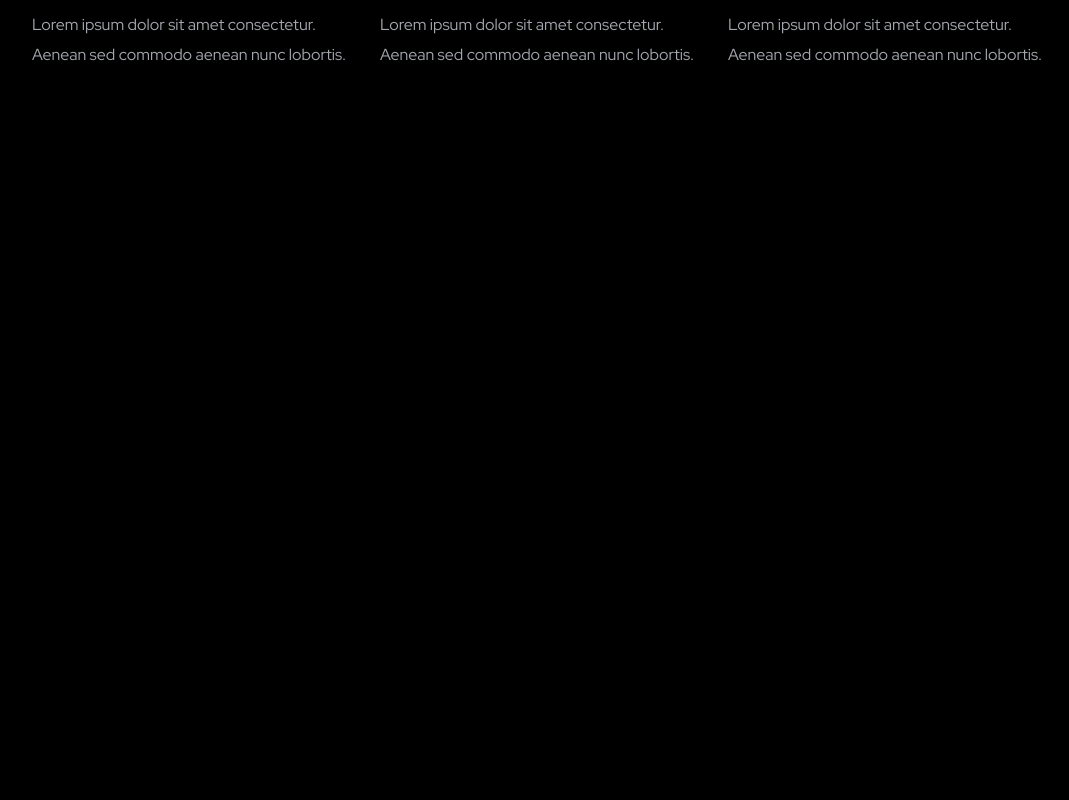
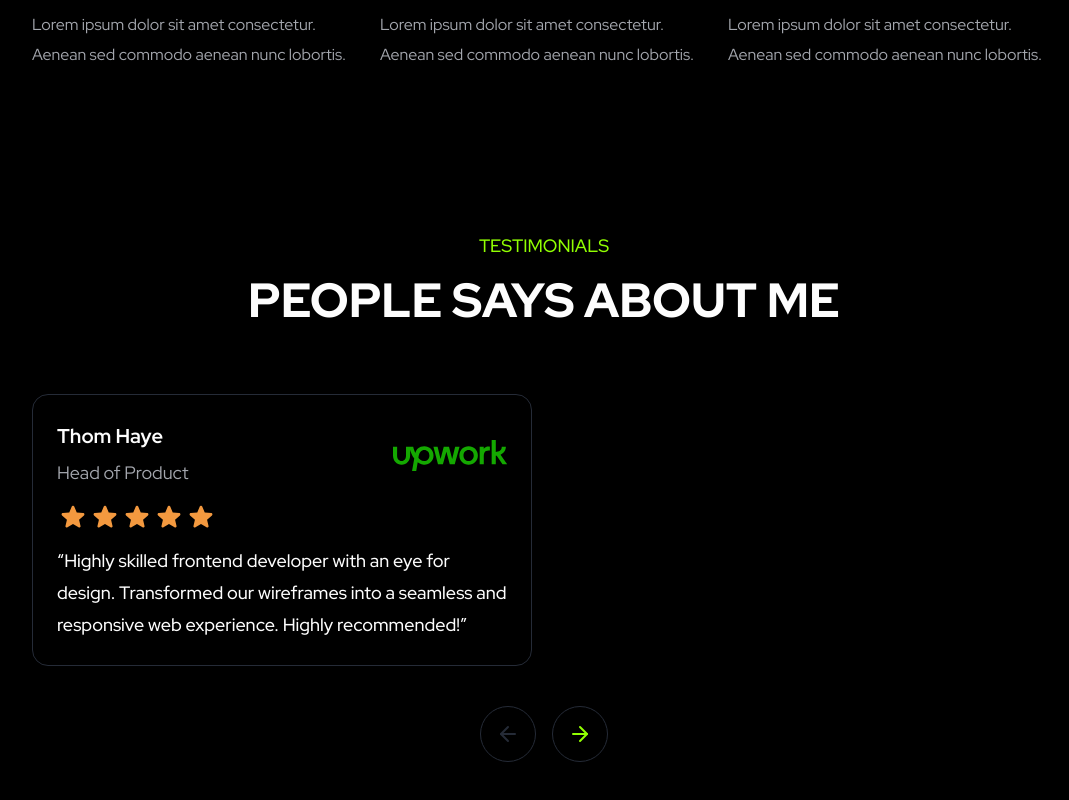
Before and after one commit to arisbhakti/portofolio, a Next.js app: page / in a window 1280 px wide. Shown: the part 6608-7408 px from the top of the page, without its empty margins (96-1165 px from the left). Before the commit the page ends 6758 px from the top, so only its background shows below. Built offline with nearby package versions, Linux system fonts and the light colour scheme.

Commit message:
testimonials base code

```diff
--- a/app/page.tsx
+++ b/app/page.tsx
@@ -7,6 +7,7 @@ import Portofolio from "@/components/Portofolio";
 import ProfessionalWork from "@/components/ProfessionalWork";
 import Services from "@/components/Services";
 import Skills from "@/components/Skiils";
+import Testimonials from "@/components/Testimonials";
 import WorkingWithMe from "@/components/WorkingWithMe";
 
 export default function Home() {
@@ -21,6 +22,7 @@ export default function Home() {
       <WorkingWithMe />
       <ProfessionalWork />
       <Portofolio />
+      <Testimonials />
     </main>
   );
 }
--- /dev/null
+++ b/components/Testimonials.tsx
@@ -0,0 +1,77 @@
+import Image from "next/image";
+import { LuArrowRight, LuArrowLeft } from "react-icons/lu";
+
+export default function Testimonials() {
+  return (
+    <div className="common-padding flex flex-col gap-6 md:gap-16">
+      {/* titles */}
+      <div className="flex flex-col gap-2 text-center">
+        <h2 className="text-primary-200 text-text-md leading-text-md font-medium md:text-lg md:leading-text-lg">
+          TESTIMONIALS
+        </h2>
+        <h1 className="font-extrabold text-display-md leading-display-md px-3 md:text-display-2xl md:leading-display-2xl text-neutral-25">
+          PEOPLE SAYS ABOUT ME
+        </h1>
+      </div>
+      {/* testimonials and buttons */}
+      <div className="flex flex-col gap-6 md:gap-10">
+        {/* testimonials cards */}
+        <div className="flex flex-col gap-4 md:grid md:grid-cols-2 md:gap-x-6 md:gap-y-8.75">
+          {/* single card testimonials */}
+          <div className="flex flex-col border box-border border-neutral-800 rounded-2xl p-4 gap-3 md:p-6">
+            {/* header */}
+            <div className="flex flex-row justify-between">
+              {/* name and position */}
+              <div className="flex flex-col gap-1">
+                <h2 className="text-neutral-25 font-bold text-lg leading-text-lg md:text-xl md:leading-text-xl">
+                  Thom Haye
+                </h2>
+                <span className="text-neutral-400 text-text-md leading-text-md md:text-text-lg md:leading-text-lg">
+                  Head of Product
+                </span>
+              </div>
+              {/* company logo */}
+              <div className="flex items-center">
+                <Image
+                  src="/company-upwork.svg"
+                  alt="upwork"
+                  width={76}
+                  height={32}
+                  className="md:w-28.5 md:h-12"
+                />
+              </div>
+            </div>
+            {/* stars */}
+            <div className="flex flex-row items-center">
+              {Array.from({ length: 5 }).map((_, i) => (
+                <Image
+                  key={i}
+                  src="/star-yellow.svg"
+                  alt="star"
+                  width={20}
+                  height={20}
+                  className="md:h-8 md:w-8"
+                />
+              ))}
+            </div>
+            {/* testimonial */}
+            <div className="text-neutral-25 text-text-md leading-text-md font-medium md:text-text-lg md:leading-text-lg">
+              “Highly skilled frontend developer with an eye for design.
+              Transformed our wireframes into a seamless and responsive web
+              experience. Highly recommended!”
+            </div>
+          </div>
+        </div>
+        {/* buttons */}
+        <div className="flex flex-row gap gap-4 items-center justify-center">
+          <div className="w-12 h-12 md:w-14 md:h-14 rounded-full border box-border border-neutral-800 flex items-center justify-center cursor-pointer">
+            <LuArrowLeft className="text-neutral-800 text-[20.57px] md:text-[24px]" />
+          </div>
+          <div className="w-12 h-12 md:w-14 md:h-14 rounded-full border box-border border-neutral-800 flex items-center justify-center cursor-pointer">
+            <LuArrowRight className="text-primary-200 text-[20.57px] md:text-[24px]" />
+          </div>
+        </div>
+      </div>
+    </div>
+  );
+}
--- a/package.json
+++ b/package.json
@@ -13,6 +13,7 @@
     "next": "16.1.6",
     "react": "19.2.3",
     "react-dom": "19.2.3",
+    "react-icons": "^5.5.0",
     "shadcn": "^3.8.5"
   },
   "devDependencies": {
```
Also changed, not shown: 1 other file (tests, documents, lock files or other folders).
